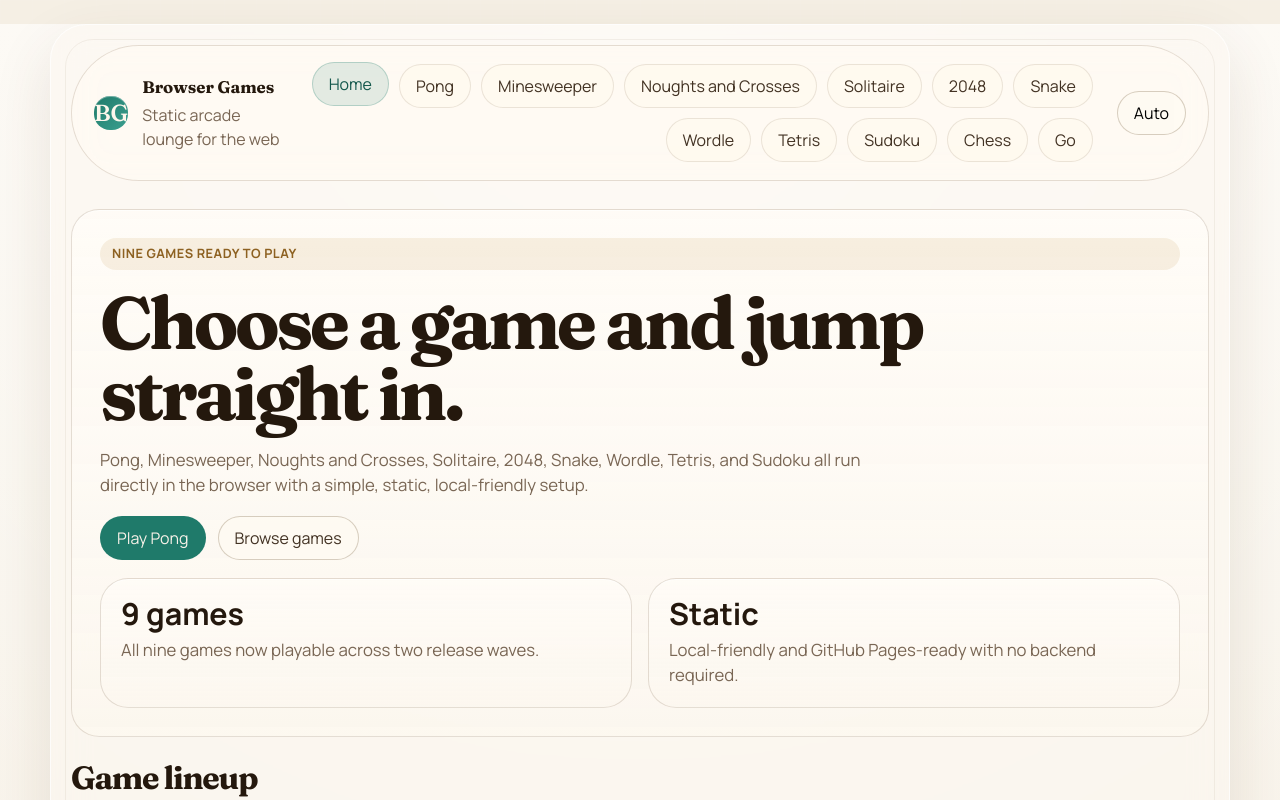
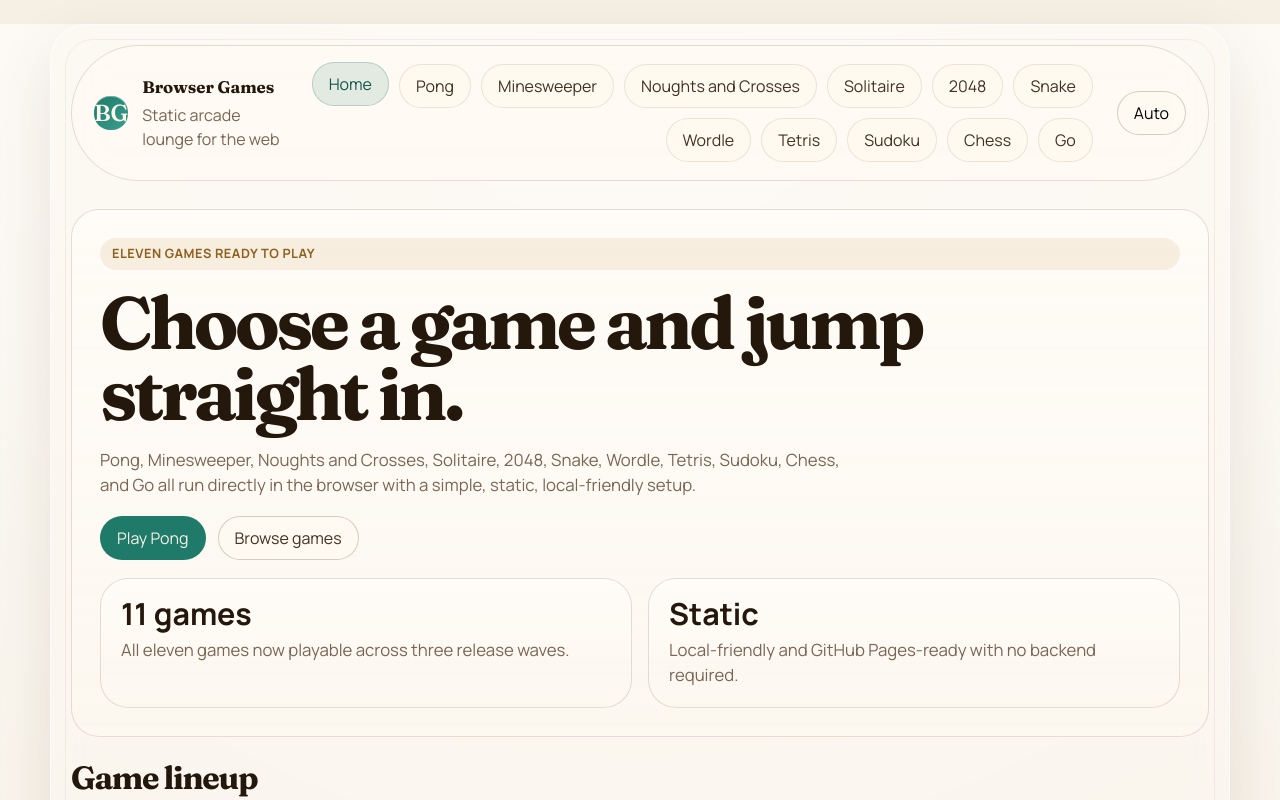
Before and after one commit to benbutler55/browser-games, a React (Vite) app: page /#/ in a window 1280 px wide. Shown: the top 800 px of the page. Built offline with nearby package versions, Linux system fonts and the light colour scheme.

Commit message:
docs: update home page to reflect 11 games
Co-Authored-By: Claude Opus 4.6 (1M context) <noreply@anthropic.com>

```diff
--- a/src/app/pages/HomePage.tsx
+++ b/src/app/pages/HomePage.tsx
@@ -7,12 +7,12 @@ export function HomePage() {
     <>
       <section className="hero hero-single">
         <div className="panel hero-copy">
-          <span className="eyebrow">Nine games ready to play</span>
+          <span className="eyebrow">Eleven games ready to play</span>
           <h1>Choose a game and jump straight in.</h1>
           <p>
             Pong, Minesweeper, Noughts and Crosses, Solitaire, 2048, Snake,
-            Wordle, Tetris, and Sudoku all run directly in the browser with a
-            simple, static, local-friendly setup.
+            Wordle, Tetris, Sudoku, Chess, and Go all run directly in the
+            browser with a simple, static, local-friendly setup.
           </p>
           <div className="hero-actions">
             <Link to="/games/pong" className="primary-button">
@@ -24,8 +24,8 @@ export function HomePage() {
           </div>
           <div className="hero-grid">
             <article className="stat-card">
-              <strong>9 games</strong>
-              <p>All nine games now playable across two release waves.</p>
+              <strong>11 games</strong>
+              <p>All eleven games now playable across three release waves.</p>
             </article>
             <article className="stat-card">
               <strong>Static</strong>
```
